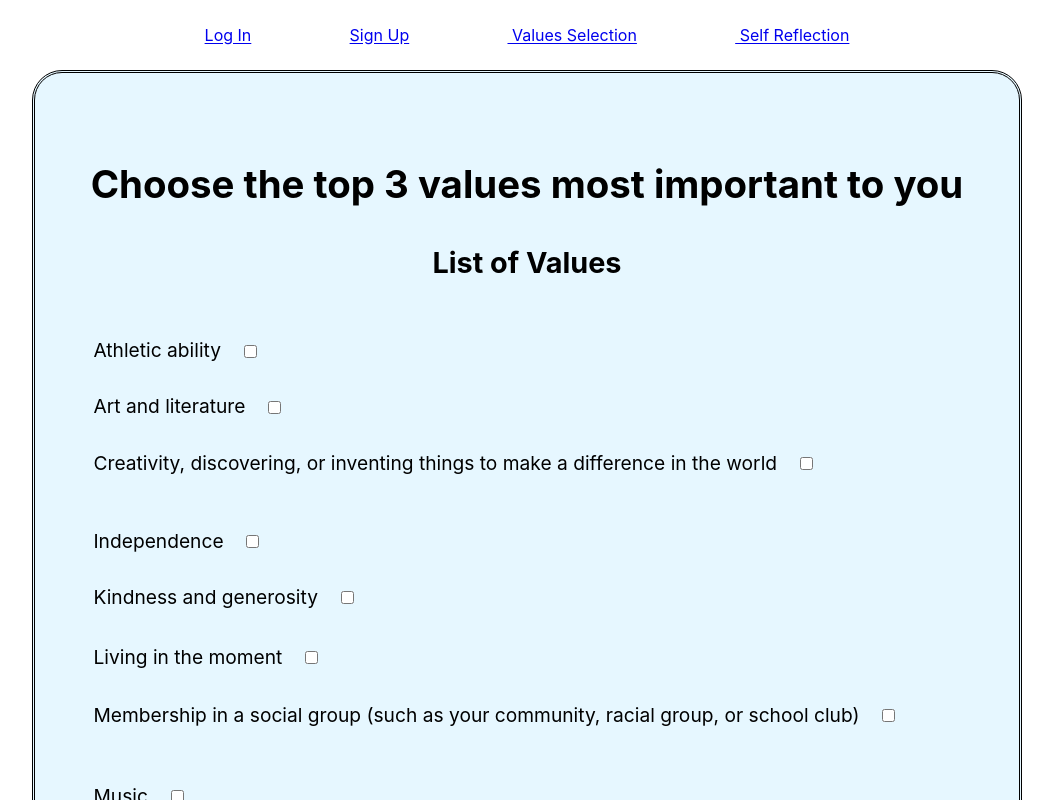
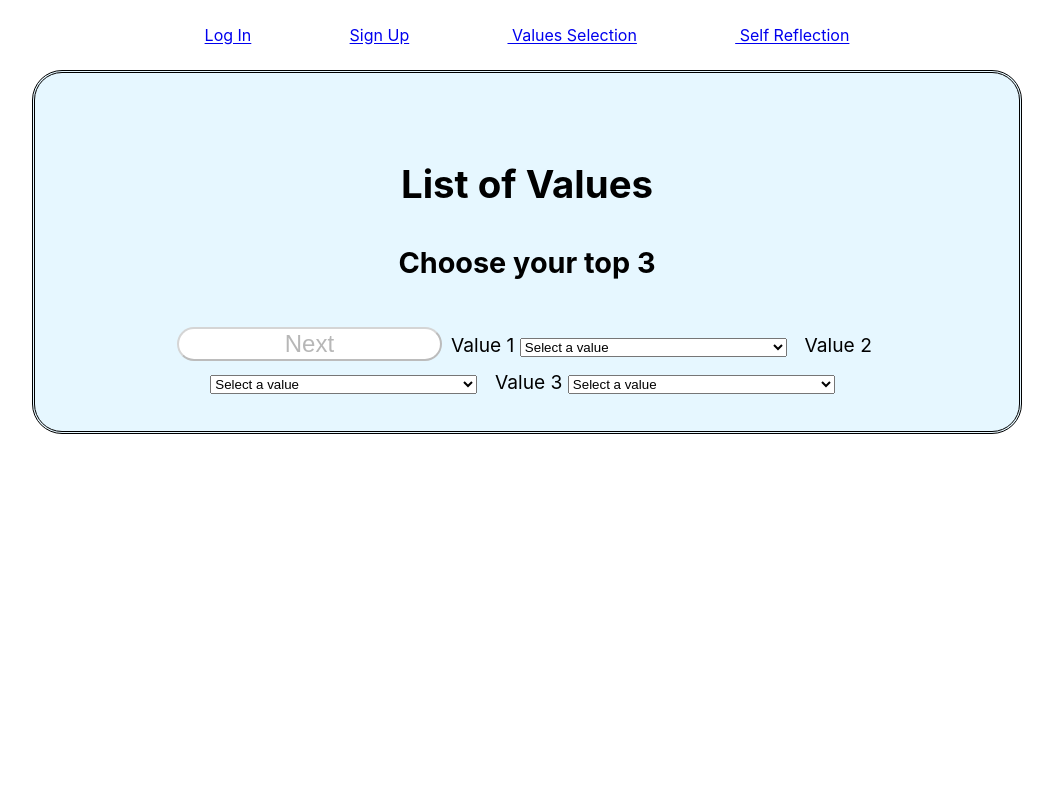
Before and after one commit to BW-Essentialism2/Front-End, a React (Create React App) app in the folder front_end/: page /values in a window 1280 px wide. Shown: the top 800 px of the page, without its empty margins (113-1166 px from the left). Built offline with nearby package versions, Linux system fonts and the light colour scheme.

Commit message:
change checkboxes to dropdown selection and add yup validation to dropdown

```diff
--- a/front_end/src/components/valuesForm.jsx
+++ b/front_end/src/components/valuesForm.jsx
@@ -15,11 +15,11 @@ export default function ValuesForm(props){
         <div className = 'values'>
             <form onSubmit={onSubmit}>
                 <div>
-                    <h3>Choose the top 3 values most important to you</h3>
+                    <h3>List of Values</h3>
                 </div>
                 <div>
-                    <h4>List of Values</h4>
-                    <div className = 'labelsContainer'>
+                    <h4>Choose your top 3</h4>
+                    {/* <div className = 'labelsContainer'>
                     <label>Athletic ability&nbsp;
                         <input type='checkbox'
                                name='athletic'
@@ -36,7 +36,7 @@ export default function ValuesForm(props){
                         />
                     </label>
 
-                    <label>Creativity, discovering, or inventing things to make a difference in the world&nbsp;
+                    <label>Creativity, discovering, or inventing things&nbsp;
                         <input type='checkbox'
                                name='creativity'
                                checked={values.creativity}
@@ -68,7 +68,7 @@ export default function ValuesForm(props){
                         />
                     </label>
 
-                    <label>Membership in a social group (such as your community, racial group, or school club)&nbsp;
+                    <label>Membership in a social group&nbsp;
                         <input type='checkbox'
                                name='membership'
                                checked={values.membership}
@@ -139,16 +139,87 @@ export default function ValuesForm(props){
                                checked={values.other}
                                onChange={onCheckboxChange}
                         />
-                        {/* <input type='text'
+                        <input type='text'
                                name='other'
                                placeholder='Type other value here'
                                values={values.other}
                                onChange={onInputChange}
-                        />        */}
-                    </label>
-                </div>
+                        />
+                    </label> */}
+                {/* </div> */}
                 </div>
                 <button disabled={disabled} onSubmit={onSubmit}>Next</button>
+
+                <label>Value 1&nbsp;
+                    <select
+                        name='value1'
+                        value={values.value1}
+                        onChange = {onInputChange}>
+                        <option value=''>Select a value</option>
+                        <option value ='athletic'>Athletic ability</option>
+                        <option value='art'>Art and literature</option>
+                        <option value='creativity'>Creativity, discovering, or inventing things</option>
+                        <option value ='independence'>Independence</option>
+                        <option value ='kindness'>Kindness and generosity</option>
+                        <option value ='living'>Living in the moment</option>
+                        <option value ='membership'>Membership in a social group</option>
+                        <option value ='music'>Music</option>
+                        <option value ='community'>My community</option>
+                        <option value ='moral'>My moral principles</option>
+                        <option value ='nature'>Nature and the environment</option>
+                        <option value ='relationships'>Relationships with friends and family</option>
+                        <option value ='humor'>Sense of humor</option>
+                        <option value ='success'>Success in my career</option>
+                        <option value ='other'>Other</option>
+                    </select>
+                </label>
+                <label>Value 2&nbsp;
+                    <select
+                        name='value2'
+                        value={values.value2}
+                        onChange = {onInputChange}>
+                        <option value=''>Select a value</option>
+                        <option value ='athletic'>Athletic ability</option>
+                        <option value='art'>Art and literature</option>
+                        <option value='creativity'>Creativity, discovering, or inventing things</option>
+                        <option value ='independence'>Independence</option>
+                        <option value ='kindness'>Kindness and generosity</option>
+                        <option value ='living'>Living in the moment</option>
+                        <option value ='membership'>Membership in a social group</option>
+                        <option value ='music'>Music</option>
+                        <option value ='community'>My community</option>
+                        <option value ='moral'>My moral principles</option>
+                        <option value ='nature'>Nature and the environment</option>
+                        <option value ='relationships'>Relationships with friends and family</option>
+                        <option value ='humor'>Sense of humor</option>
+                        <option value ='success'>Success in my career</option>
+                        <option value ='other'>Other</option>
+                    </select>
+                </label>
+
+                <label>Value 3&nbsp;
+                    <select
+                        name='value3'
+                        value={values.value3}
+                        onChange = {onInputChange}>
+                        <option value=''>Select a value</option>
+                        <option value ='athletic'>Athletic ability</option>
+                        <option value='art'>Art and literature</option>
+                        <option value='creativity'>Creativity, discovering, or inventing things</option>
+                        <option value ='independence'>Independence</option>
+                        <option value ='kindness'>Kindness and generosity</option>
+                        <option value ='living'>Living in the moment</option>
+                        <option value ='membership'>Membership in a social group</option>
+                        <option value ='music'>Music</option>
+                        <option value ='community'>My community</option>
+                        <option value ='moral'>My moral principles</option>
+                        <option value ='nature'>Nature and the environment</option>
+                        <option value ='relationships'>Relationships with friends and family</option>
+                        <option value ='humor'>Sense of humor</option>
+                        <option value ='success'>Success in my career</option>
+                        <option value ='other'>Other</option>
+                    </select>
+                </label>
             </form>
         </div>
     )
--- a/front_end/src/validation/valueSchema.js
+++ b/front_end/src/validation/valueSchema.js
@@ -1,21 +1,24 @@
 import * as yup from 'yup'
 
 const valueSchema = yup.object().shape({
-  athletic: yup.boolean(),
-  art: yup.boolean(),
-  creativity: yup.boolean(),
-  independence:  yup.boolean(),
-  kindness:  yup.boolean(),
-  living: yup.boolean(),
-  membership:  yup.boolean(),
-  music:  yup.boolean(),
-  community:  yup.boolean(),
-  moral:  yup.boolean(),
-  nature:  yup.boolean(),
-  relationships:  yup.boolean(),
-  humor:  yup.boolean(),
-  success:  yup.boolean(),
-  other:  yup.boolean(),
+//   athletic: yup.boolean(),
+//   art: yup.boolean(),
+//   creativity: yup.boolean(),
+//   independence:  yup.boolean(),
+//   kindness:  yup.boolean(),
+//   living: yup.boolean(),
+//   membership:  yup.boolean(),
+//   music:  yup.boolean(),
+//   community:  yup.boolean(),
+//   moral:  yup.boolean(),
+//   nature:  yup.boolean(),
+//   relationships:  yup.boolean(),
+//   humor:  yup.boolean(),
+//   success:  yup.boolean(),
+//   other:  yup.boolean(),
+value1: yup.string().required('Value 1 is a required field'),
+value2: yup.string().required('Value 2 is a required field'),
+value3: yup.string().required('Value 3 is a required field'),
 })
 
 export default valueSchema
```
